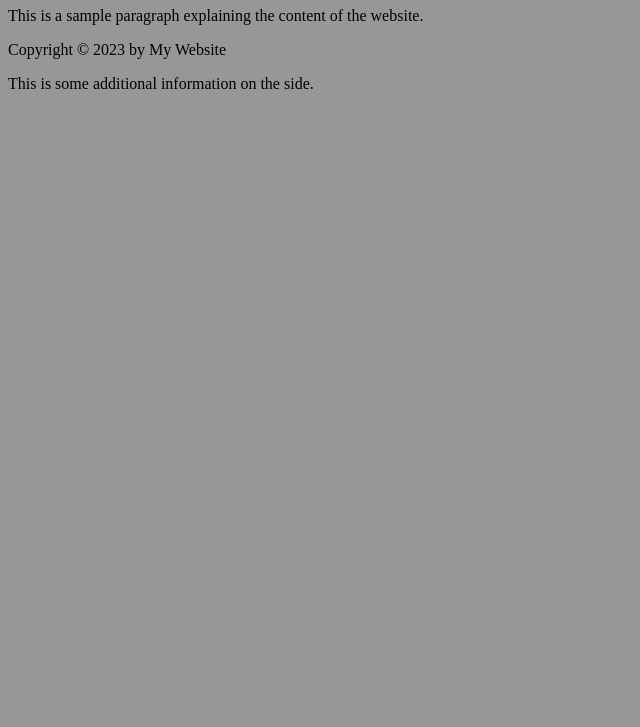
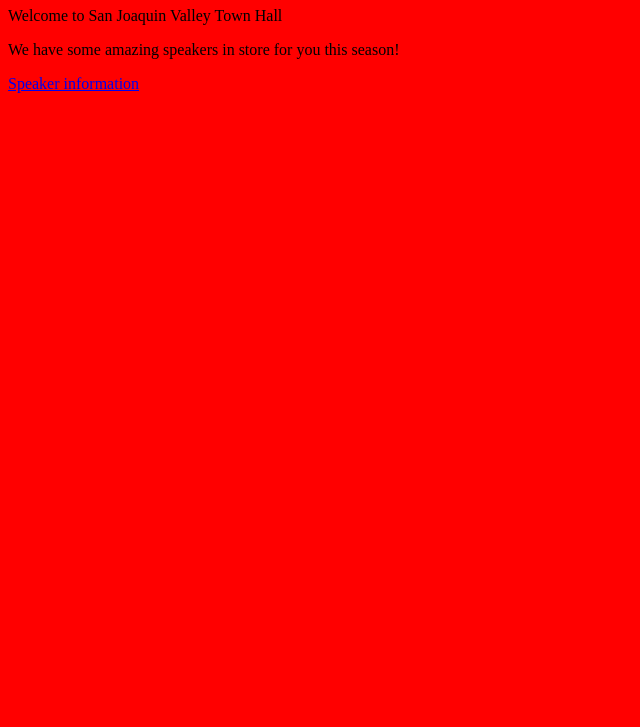
Before and after one commit to IDK-ANGEL/COMP001A.Assignment1-1, a plain HTML site: page index.html in a window 1280 px wide. Shown: the part 73-800 px from the top of the page, without its empty margins (0-640 px from the left). Drawn offline with Linux system fonts and the light colour scheme.

Commit message:
finished

```diff
--- a/index.html
+++ b/index.html
@@ -1,44 +1,19 @@
 <!DOCTYPE html>
-<!-- single-line comment
- <!     this
-        is
-        a
-        multi- line
-        comment
--->
+<!-- This is the main page for the San Joaquin Valley Town Hall website -->
+
+<!DOCTYPE html>
 <html lang="en">
-
 <head>
-
-    <meta charset="UTF-8">
-
-    <meta name="viewport" content="width=device-width, initial-scale=1.0">
-
-    <title>Document</title>
-
+    <link rel="stylesheet" href="main.css">
+<meta charset="utf-8">
+<title>San Joaquin Valley Town Hall</title>
 </head>
-<link rel="stylesheet" href="main.css">
-
 <body>
-    <header>
-
-        <h1>Welcome to My Website</h1>
-
-    </header>
-
-    <p>This is a sample paragraph explaining the content of the website.</p>
-    <footer>
-
-        <p>Copyright © 2023 by My Website</p>
-
-    </footer>
-
-    <aside>
-
-        <p>This is some additional information on the side.</p>
-
-    </aside>
-
+<h1>San Joaquin Valley Town Hall</h1>
+<p>Welcome to San Joaquin Valley Town Hall</p>
+<p>We have some amazing speakers in store for you
+this season!</p>
+<p><a href="speakers.html">Speaker
+information</a></p>
 </body>
-
 </html>
--- a/main.css
+++ b/main.css
@@ -3,7 +3,7 @@
 * Author: Angel Correa
 */
 body {
-    background-color: #979797; /* This is a shade of orange. */
+    background-color: #ff0000; /* This is a shade of orange. */
     }
     h1 {
     color: #363636;
```
